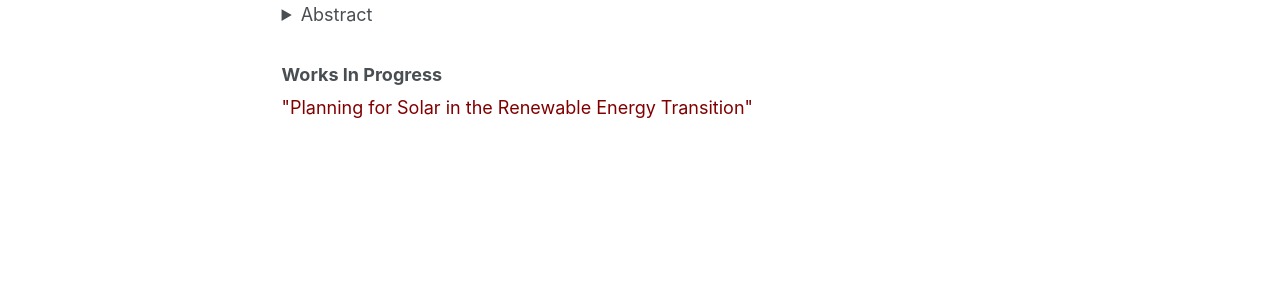
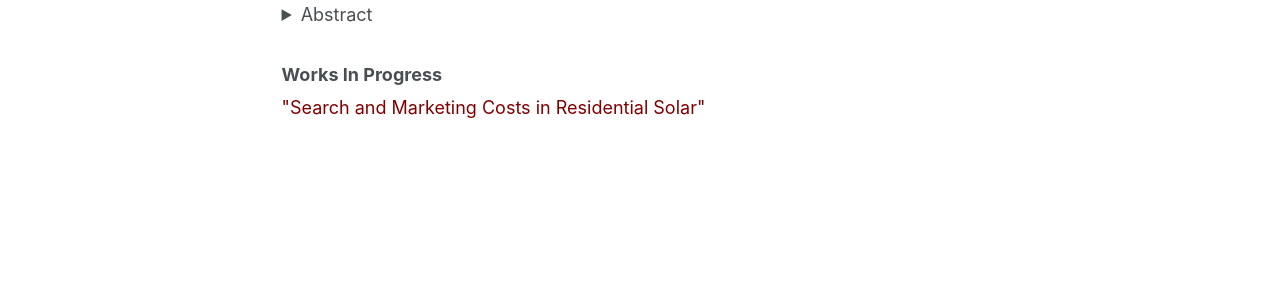
Before and after one commit to MMaydanchik/mmaydanchik.github.io, a Jekyll site: the page built from _pages/about.md, in a window 1280 px wide and 1235 px high. Shown: the part 715-1005 px from the top of the window. Built offline with Jekyll 4.4.1, drawn with Linux system fonts in a browser that asks for light colours.

Commit message:
Update about.md

```diff
--- a/_pages/about.md
+++ b/_pages/about.md
@@ -47,5 +47,5 @@ We study electric vehicle (EV) tax credits in the US Inflation Reduction Act (IR
 
 ### Works In Progress
 <div>
-<m>"Planning for Solar in the Renewable Energy Transition"</m> <br>
+<m>"Search and Marketing Costs in Residential Solar"</m> <br>
 </div>
```
